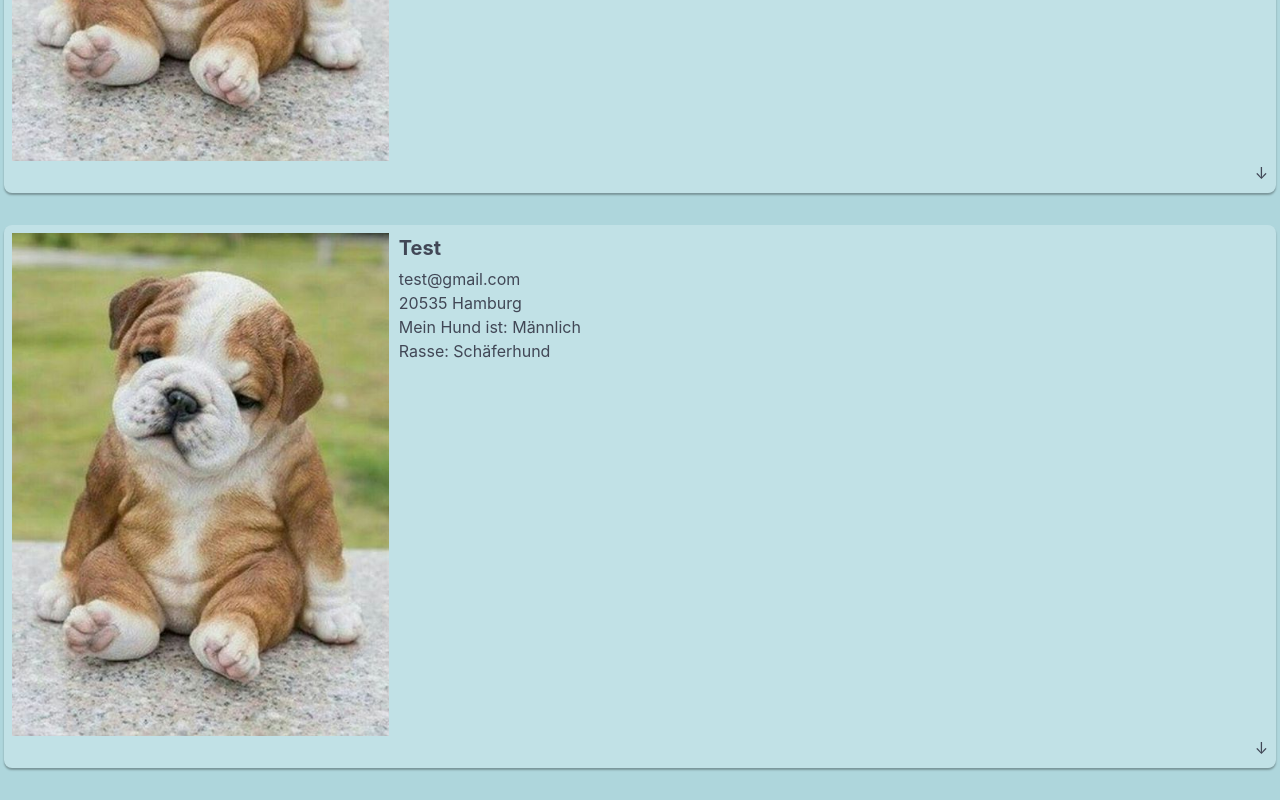
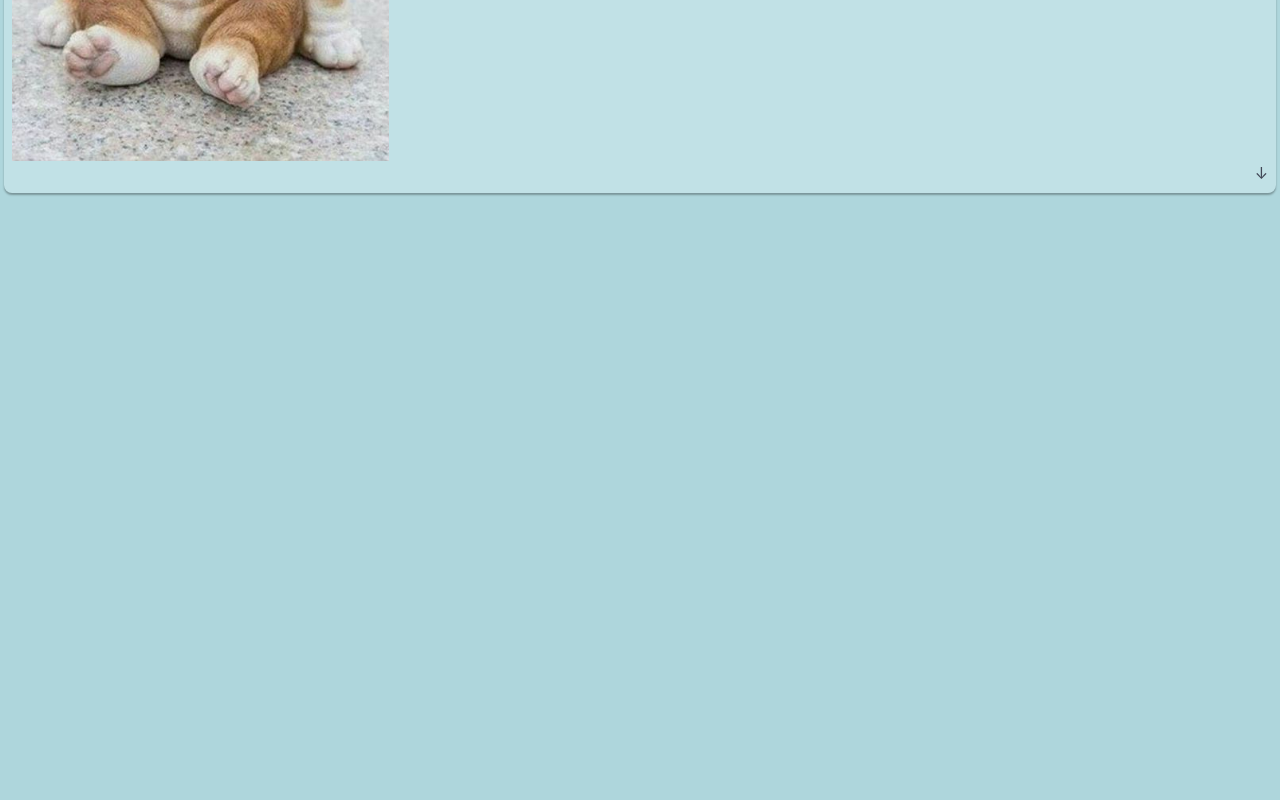
Before and after one commit to angelinakropmanns/moinbella, a React (Create React App) app: page /profiles in a window 1280 px wide. Shown: the part 1045-1845 px from the top of the page. After the commit the page ends 1270 px from the top, so only its background shows below. Built offline with nearby package versions, Linux system fonts and the light colour scheme.

Commit message:
delete third test user

```diff
--- a/src/components/Profile/Profile.js
+++ b/src/components/Profile/Profile.js
@@ -95,7 +95,7 @@ const ProfileTitleStyled = styled.p`
 
 const ProfileMainStyled = styled.span`
     margin-bottom: 20px;
-    margin-left: 10px;
+    margin-left: 12px;
     line-height: 1.5;
     font-size: 16px;
 `
--- a/src/components/Profile/ProfileList.js
+++ b/src/components/Profile/ProfileList.js
@@ -1,9 +1,9 @@
 import React, {useState} from 'react'
-import userData from '../../profiles.json'
+import user from '../../profiles.json'
 import Profile from './Profile'
 
 export default function (){
-    const [profiles, setProfiles] = useState(userData)
+    const [profiles, setProfiles] = useState(user)
 
     return (
         <>
--- a/src/profiles.json
+++ b/src/profiles.json
@@ -22,17 +22,5 @@
         "about": "Lorem ipsum dolor sit amet, consectetuer adipiscing elit. Aenean commodo ligula eget dolor. Aenean massa. Cum sociis natoque penatibus et magnis dis parturient montes, nascetur ridiculus mus. Donec qu",
         "search": "Lorem ipsum dolor sit amet, consectetuer adipiscing elit. ",
         "isHidden": false
-      },
-      {
-        "id": "3",
-        "name": "Test",
-        "mail": "test@gmail.com",
-        "plz": 20535,
-        "city": "Hamburg",
-        "gender": "Männlich",
-        "breed": "Schäferhund",
-        "about": "",
-        "search": "",
-        "isHidden": false
       }
   ]
```
